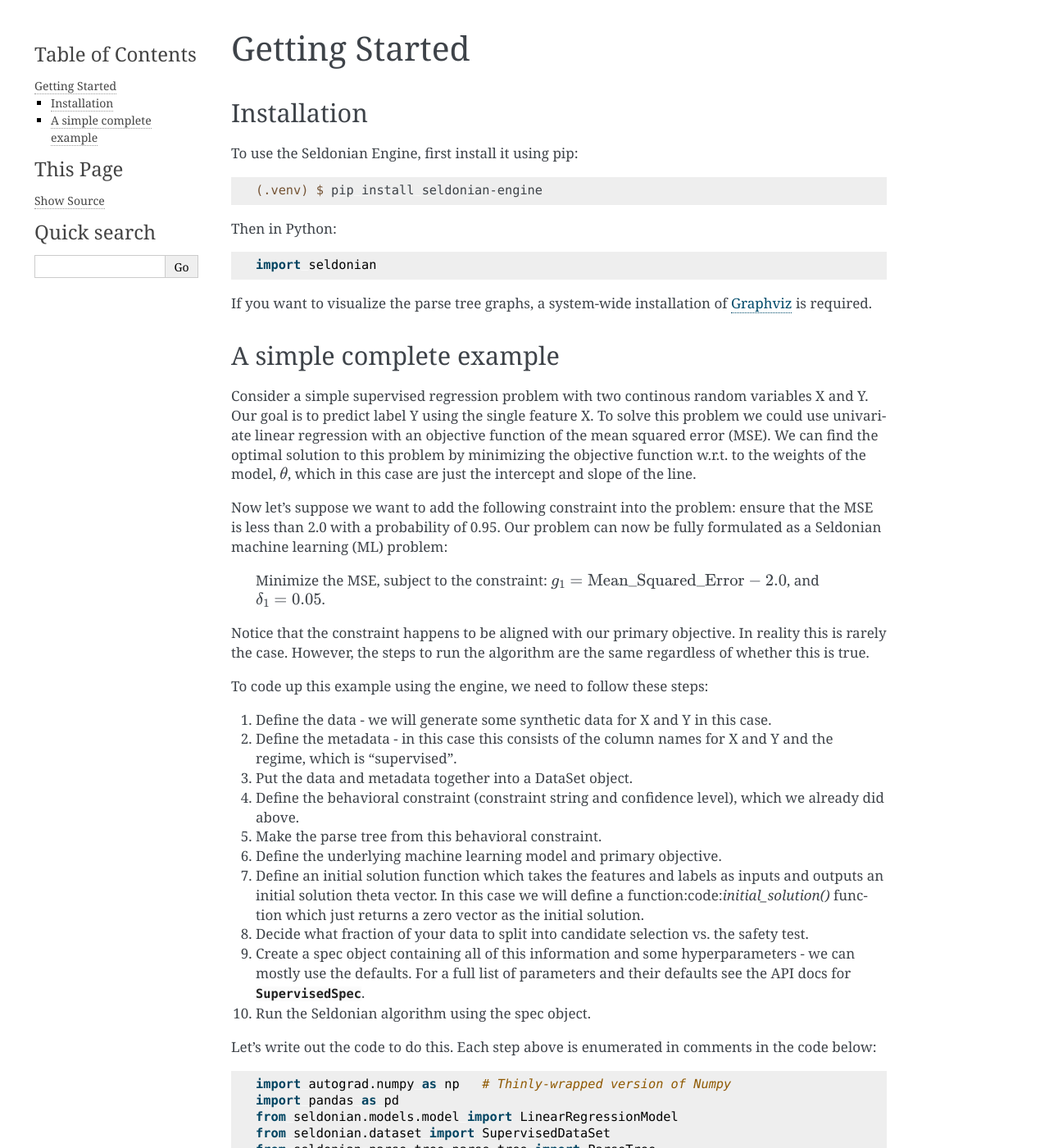
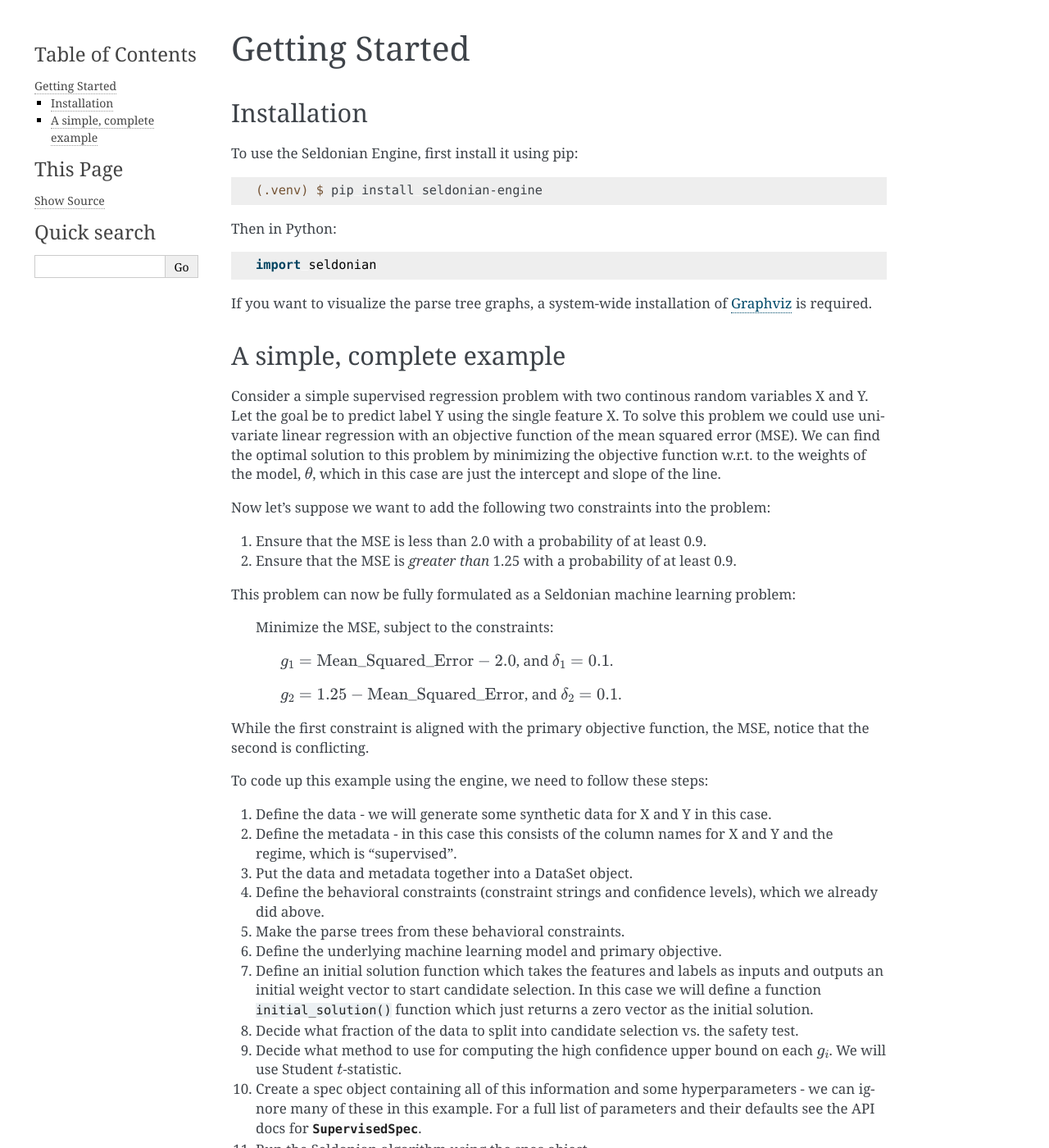
Before and after one commit to seldonian-toolkit/Engine, a Sphinx documentation site: the page built from docs/source/getting_started.rst, in a window 1280 px wide and 1400 px high. Shown: the whole window at 82% size. Built offline with Sphinx 7.4.7, drawn with Linux system fonts in a browser that asks for light colours; some of the changed text lies outside the part shown.

Commit message:
clean up tutorial example

```diff
--- a/docs/source/getting_started.rst
+++ b/docs/source/getting_started.rst
@@ -25,28 +25,38 @@ If you want to visualize the parse tree graphs, a system-wide installation of `G
 
 .. _simple_example:
 
-A simple complete example
--------------------------
-Consider a simple supervised regression problem with two continous random variables X and Y. Our goal is to predict label Y using the single feature X. To solve this problem we could use univariate linear regression with an objective function of the mean squared error (MSE). We can find the optimal solution to this problem by minimizing the objective function w.r.t. to the weights of the model, :math:`{\theta}`, which in this case are just the intercept and slope of the line.
+A simple, complete example
+--------------------------
+Consider a simple supervised regression problem with two continous random variables X and Y. Let the goal be to predict label Y using the single feature X. To solve this problem we could use univariate linear regression with an objective function of the mean squared error (MSE). We can find the optimal solution to this problem by minimizing the objective function w.r.t. to the weights of the model, :math:`{\theta}`, which in this case are just the intercept and slope of the line.
 
-Now let's suppose we want to add the following constraint into the problem: ensure that the MSE is less than 2.0 with a probability of 0.95. Our problem can now be fully formulated as a Seldonian machine learning (ML) problem:
+Now let's suppose we want to add the following two constraints into the problem:
 
-  Minimize the MSE, subject to the constraint: :math:`g_{1} = \mathrm{Mean\_Squared\_Error} - 2.0`, and :math:`{\delta}_1=0.05`.
+1. Ensure that the MSE is less than 2.0 with a probability of at least 0.9.
+2. Ensure that the MSE is *greater than* 1.25 with a probability of at least 0.9.
 
-Notice that the constraint happens to be aligned with our primary objective. In reality this is rarely the case. However, the steps to run the algorithm are the same regardless of whether this is true.
+This problem can now be fully formulated as a Seldonian machine learning problem:
+
+  Minimize the MSE, subject to the constraints:
+
+    :math:`g_{1} = \mathrm{Mean\_Squared\_Error} - 2.0`, and :math:`{\delta}_1=0.1`.
+
+    :math:`g_{2} = 1.25 - \mathrm{Mean\_Squared\_Error}`, and :math:`{\delta}_2=0.1`.
+
+While the first constraint is aligned with the primary objective function, the MSE, notice that the second is conflicting.
 
 To code up this example using the engine, we need to follow these steps:
 
 1. Define the data - we will generate some synthetic data for X and Y in this case.
 2. Define the metadata - in this case this consists of the column names for X and Y and the regime, which is "supervised".
 3. Put the data and metadata together into a DataSet object.
-4. Define the behavioral constraint (constraint string and confidence level), which we already did above.
-5. Make the parse tree from this behavioral constraint.
+4. Define the behavioral constraints (constraint strings and confidence levels), which we already did above.
+5. Make the parse trees from these behavioral constraints.
 6. Define the underlying machine learning model and primary objective.
-7. Define an initial solution function which takes the features and labels as inputs and outputs an initial solution theta vector. In this case we will define a function:code:`initial_solution()` function which just returns a zero vector as the initial solution.
-8. Decide what fraction of your data to split into candidate selection vs. the safety test.
-9. Create a spec object containing all of this information and some hyperparameters - we can mostly use the defaults. For a full list of parameters and their defaults see the API docs for :py:class:`.SupervisedSpec`.
-10. Run the Seldonian algorithm using the spec object.
+7. Define an initial solution function which takes the features and labels as inputs and outputs an initial weight vector to start candidate selection. In this case we will define a function :code:`initial_solution()` function which just returns a zero vector as the initial solution.
+8. Decide what fraction of the data to split into candidate selection vs. the safety test.
+9. Decide what method to use for computing the high confidence upper bound on each :math:`g_{i}`. We will use Student :math:`t`-statistic.
+10. Create a spec object containing all of this information and some hyperparameters - we can ignore many of these in this example. For a full list of parameters and their defaults see the API docs for :py:class:`.SupervisedSpec`.
+11. Run the Seldonian algorithm using the spec object.
 
 Let's write out the code to do this. Each step above is enumerated in comments in the code below:
 
@@ -98,12 +108,10 @@ Let's write out the code to do this. Each step above is enumerated in comments i
         """
 
         # 4. Define the behavioral constraints
-        constraint_strs = ['Mean_Squared_Error - 2.0']
-        deltas = [0.05] # confidence levels
+        constraint_strs = ['1.25 - Mean_Squared_Error','Mean_Squared_Error - 2.0']
+        deltas = [0.1,0.1] # confidence levels
 
-        """ 5. Make the parse tree from this behavioral constraint
-        parse_trees always needs to be a list. We only have one constraint,
-        so parse_trees is just a list of length 1. """
+        # 5. Make the parse trees from these behavioral constraints
 
         parse_trees = []
         for ii in range(len(constraint_strs)):
@@ -138,13 +146,19 @@ Let's write out the code to do this. Each step above is enumerated in comments i
         def initial_solution(X,y):
             """ Initial solution will be [0,0] """
             return np.zeros(2)
+
         initial_solution_fn=initial_solution
 
         # 8. Decide what fraction of your data to split into
         # candidate selection vs. the safety test.
         frac_data_in_safety=0.6
 
-        # 9. Create a spec object, using a lot of hidden defaults
+        """ 9. Decide what method to use for computing the
+        high confidence upper bound on each :math:`g_{i}`."""
+        bound_method='ttest'
+
+        """10. Create a spec object, using some
+        hidden defaults we won't worry about here"""
         spec = SupervisedSpec(
             dataset=dataset,
             model_class=model_class,
@@ -152,10 +166,11 @@ Let's write out the code to do this. Each step above is enumerated in comments i
             primary_objective=primary_objective,
             initial_solution_fn=initial_solution_fn,
             parse_trees=parse_trees,
+            bound_method=bound_method,
         )
 
-        # 10. Run seldonian algorithm using the spec object
+        # 11. Run seldonian algorithm using the spec object
         passed_safety,candidate_solution = seldonian_algorithm(spec)
         print(passed_safety,candidate_solution)
 
-In the second to last line, notice  how :code:`seldonian_algorithm()` returns two values. :code:`passed_safety` is a boolean indicating whether the candidate solution found during candidate selection passed the safety test. If :code:`passed_safety==False`, then :code:`candidate_solution="NSF"`, i.e. "No Solution Found". If :code:`passed_safety==False` then the candidate solution is a numpy array of model weights. In this example, you should get :code:`passed_safety=True` and a candidate solution of something like: :code:`[0.16818159 0.17379649]`, which might differ slightly depending on your machine's random number generator.
+Notice in the last few lines that :code:`seldonian_algorithm()` returns two values. :code:`passed_safety` is a boolean indicating whether the candidate solution found during candidate selection passed the safety test. If :code:`passed_safety==False`, then :code:`candidate_solution="NSF"`, i.e. "No Solution Found". If :code:`passed_safety==True` then the candidate solution is a numpy array of model weights. In this example, you should get :code:`passed_safety=True` and a candidate solution of something like: :code:`[0.16911355 0.1738146]`, which might differ slightly depending on your machine's random number generator.
```
Also changed, not shown: 7 other files.
